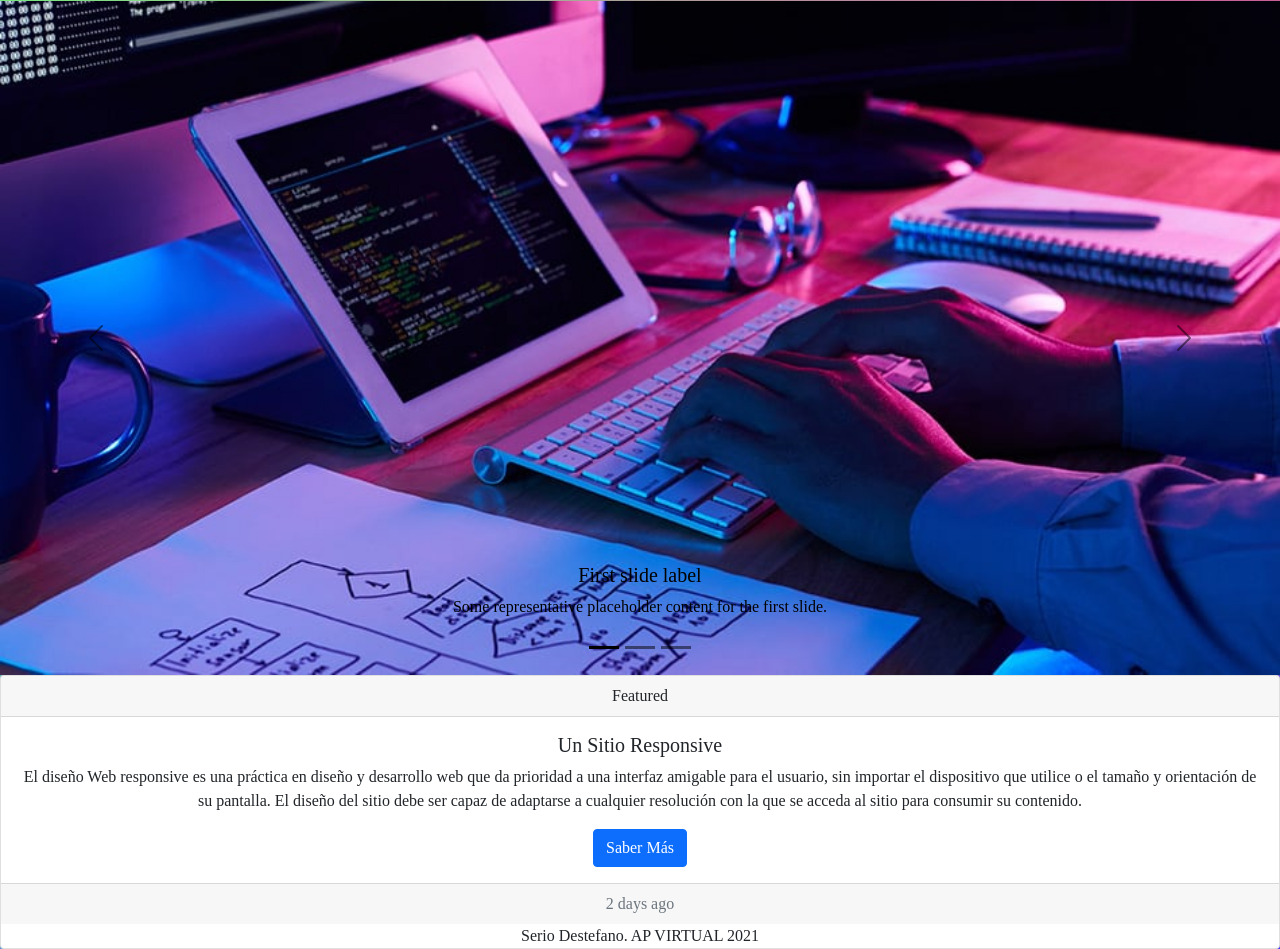
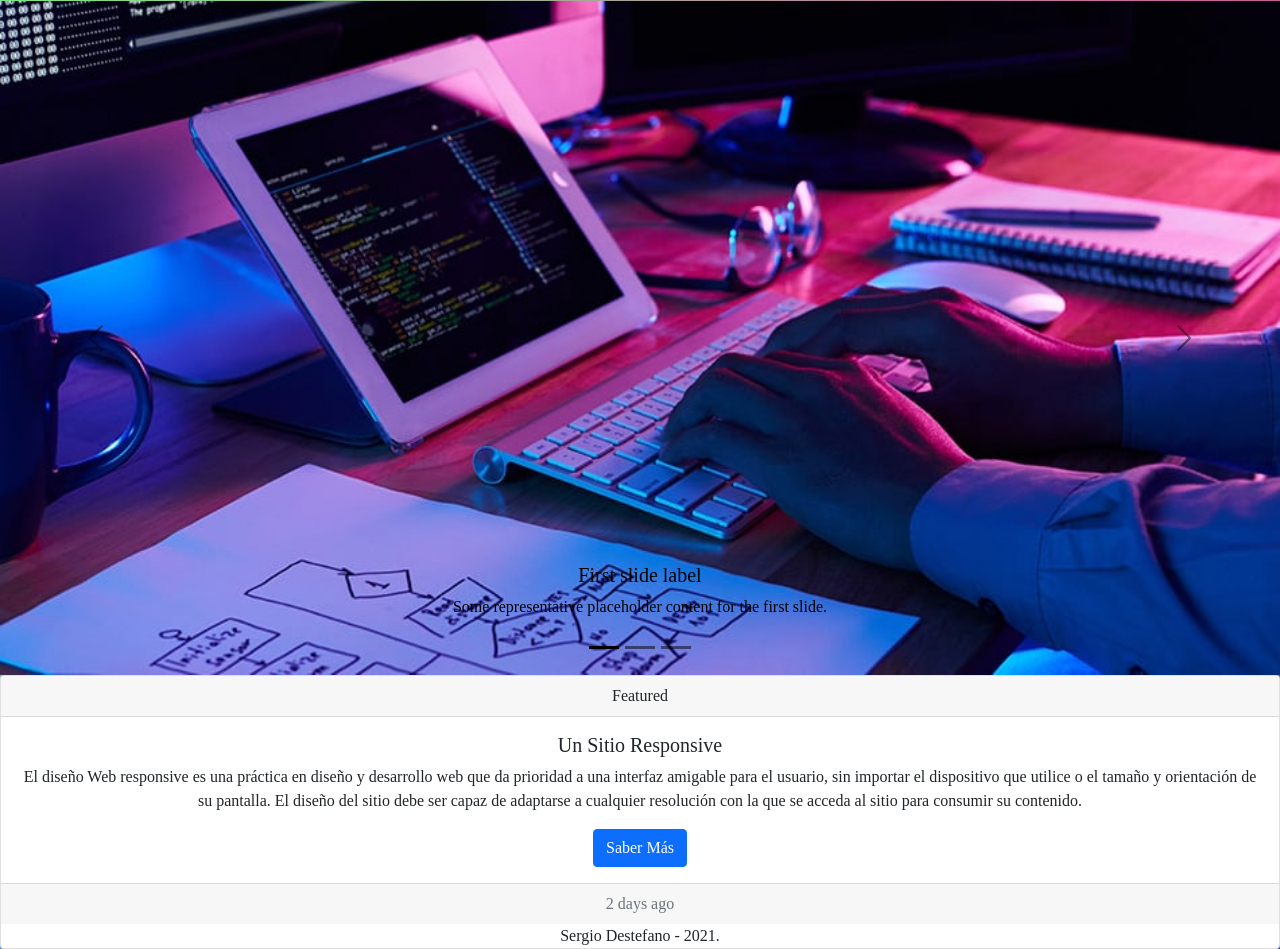
Before and after one commit to sddsergio/PrimeraWeb, a plain HTML site: page index.html in a window 1280 px wide. Shown: the part 994-1943 px from the top of the page. Drawn offline with nearby package versions, Linux system fonts and the light colour scheme.

Commit message:
Update index.html

```diff
--- a/index.html
+++ b/index.html
@@ -146,7 +146,7 @@
 
 
 <footer class="foot">
-        Serio Destefano. AP VIRTUAL 2021
+        Sergio Destefano - 2021.
 </footer>
 
 
```
